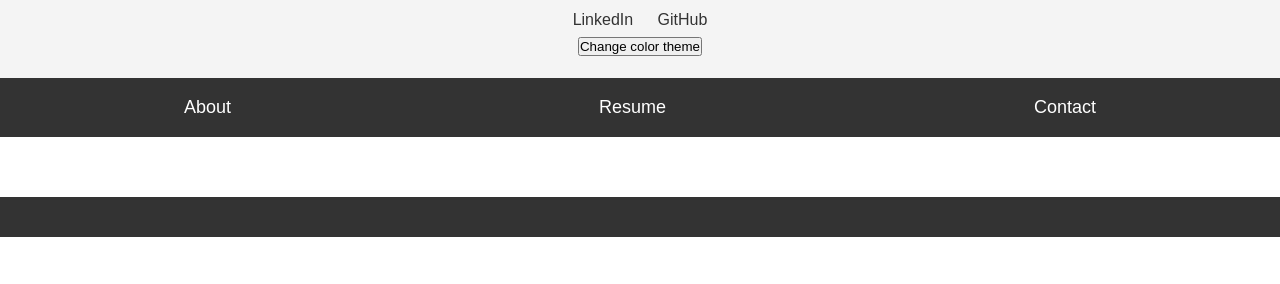
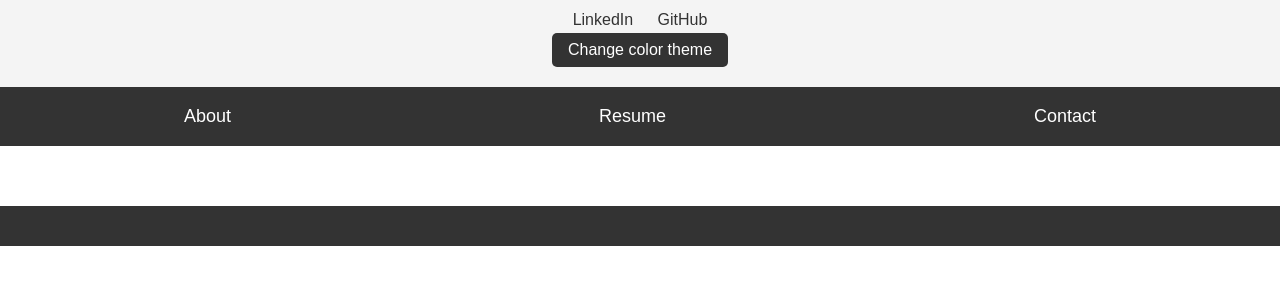
Before and after one commit to Metvertz/Metvertz.github.io, a plain HTML site: page index.html in a window 1280 px wide. Shown: the part 298-582 px from the top of the page. Drawn offline with Linux system fonts and the light colour scheme.

Commit message:
updated maincss for the button

```diff
--- a/css/mainstyle.css
+++ b/css/mainstyle.css
@@ -65,6 +65,27 @@ nav a:hover {
     color: var(--secondary-color);
 }
 
+.theme-button {
+  background-color: var(--primary-color);
+  color: var(--text-color);
+  border: none;
+  border-radius: 5px;
+  font-size: 16px;
+  padding: 8px 16px;
+  cursor: pointer;
+  outline: none;
+  transition: background-color 0.3s, color 0.3s;
+}
+
+.theme-button:hover {
+  background-color: var(--secondary-color);
+  color: var(--primary-color);
+}
+
+.theme-button:active {
+  transform: translateY(2px);
+}
+
 main {
     padding: 20px;
 }
```
